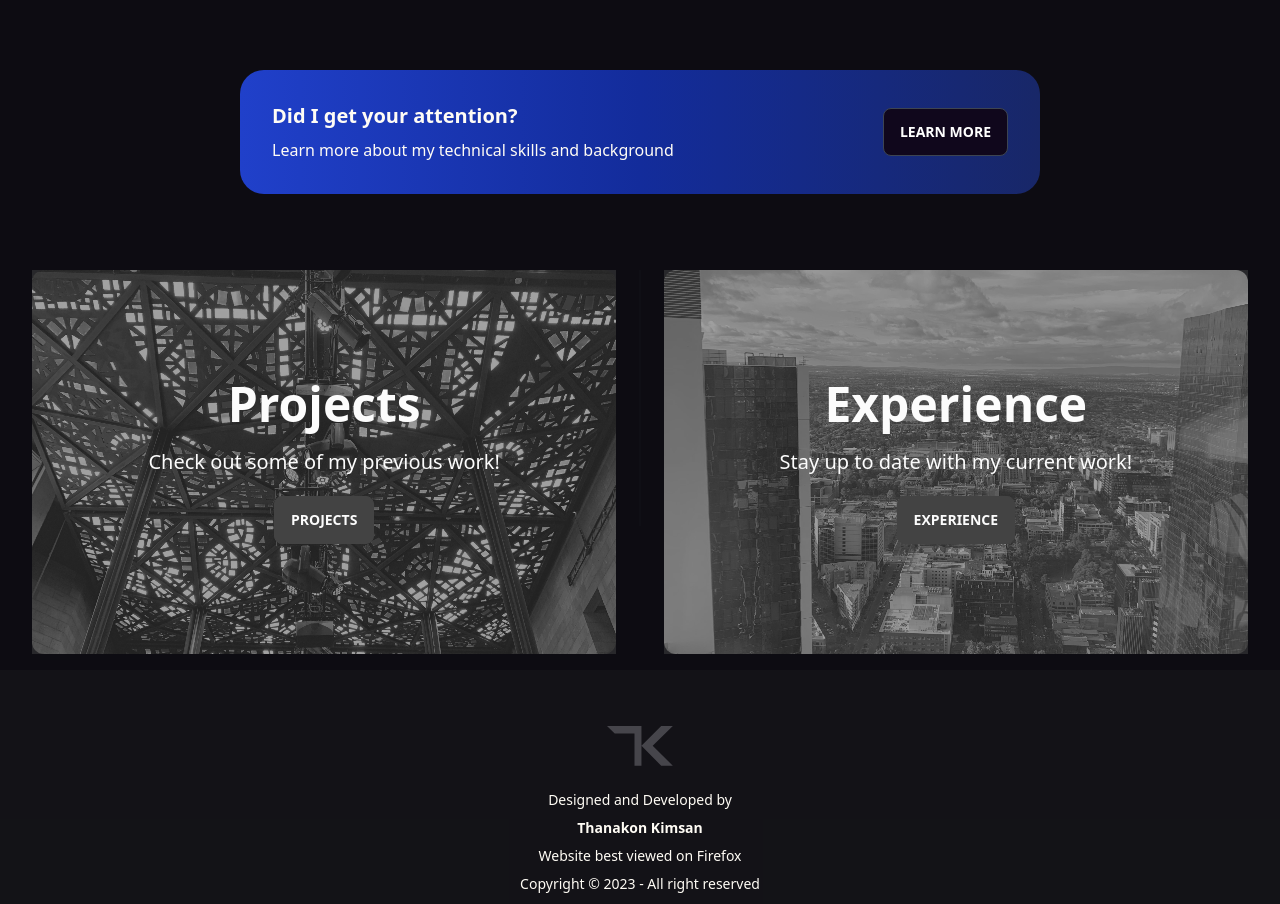
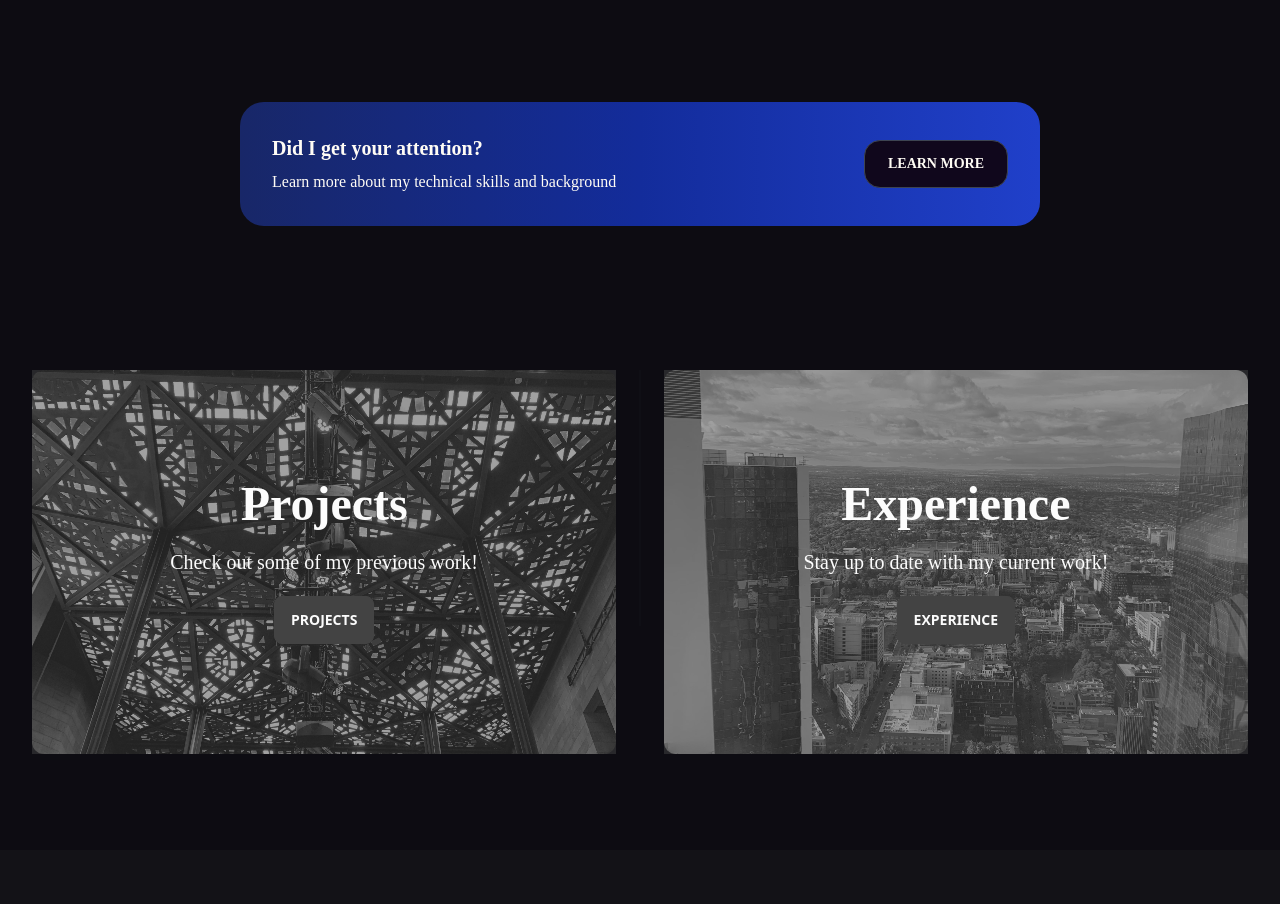
Before and after one commit to konfucius1/portfolio-website, a React (Vite) app: page / in a window 1280 px wide. Shown: the part 706-1610 px from the top of the page. Built offline with nearby package versions, Linux system fonts and the light colour scheme.

Commit message:
home page links and route

```diff
--- a/src/components/Divider.jsx
+++ b/src/components/Divider.jsx
@@ -11,6 +11,7 @@ const Divider = () => {
           image={ProjectBG}
           name="Projects"
           desc="Check out some of my previous work!"
+          path="/projects"
         />
       </div>
       <div className="divider lg:divider-horizontal"></div>
@@ -19,6 +20,7 @@ const Divider = () => {
           image={ExperienceBG}
           name="Experience"
           desc="Stay up to date with my current work!"
+          path="/experience"
         />
       </div>
     </div>
--- a/src/components/Footer.jsx
+++ b/src/components/Footer.jsx
@@ -3,20 +3,20 @@ import logo from '../assets/tk-logo-grey.svg';
 
 const Footer = () => {
   return (
-    <footer className="footer footer-center p-10 bg-neutral-800 bg-opacity-25 text-off-white md:block">
+    <footer className="font-rubik footer footer-center mt-20 p-10 bg-neutral-800 bg-opacity-25 text-off-white md:block">
       <div>
         <img src={logo} alt="Logo" className="h-10 my-4" />
-        <p className="font-light">
+        <p className="font-rubik font-light">
           Designed and Developed by <br />
         </p>
-        <p className="font-bold">
-          Thanakon Kimsan <br />
+        <p className="font-rubik font-semibold">
+          --- Thanakon Kimsan --- <br />
         </p>
-        <p className="font-medium">
-          Website best viewed on Firefox
+        <p className="font-rubik font-medium">
+          Website best viewed on Chrome and Firefox
           <br />
         </p>
-        <p>Copyright © 2023 - All right reserved</p>
+        <p className="font-rubik">Copyright © 2023 - All right reserved</p>
       </div>
     </footer>
   );
--- a/src/components/Hero.jsx
+++ b/src/components/Hero.jsx
@@ -1,6 +1,7 @@
 import React from 'react';
 import { TypeAnimation } from 'react-type-animation';
 import MobileSocial from '../components/MobileSocial';
+import { Link } from 'react-router-dom';
 
 const Hero = () => {
   return (
@@ -22,21 +23,27 @@ const Hero = () => {
           className="text-[#BBC8FF]"
         />
       </p>
-      <p id="hero-paragraph" className="py-4 text-l sm:text-2xl">
+      <p id="hero-paragraph" className="py-4 text-l font-thin sm:text-2xl">
         Passionate about building software products that makes lives better.
         Currently focusing on developing software development skills and gaining
         industry experience.
       </p>
       <MobileSocial />
-      <div className="flex flex-row justify-between items-center rounded-3xl mt-60 bg-gradient-to-r via-[#132c9b]  from-primary-blue to-[#182768]">
+      <div className="flex flex-row justify-between items-center rounded-3xl my-28 sm:mt-52 bg-gradient-to-r via-[#132c9b]  to-primary-blue from-[#182768]">
         <div className="card">
           <div className="card-body">
-            <h2 className="card-title">Did I get your attention?</h2>
-            <p>Learn more about my technical skills and background</p>
+            <h2 className="card-title font-rubik">Did I get your attention?</h2>
+            <p className="font-satoshi font-thin">
+              Learn more about my technical skills and background
+            </p>
           </div>
         </div>
         <div className="px-8">
-          <button className="btn bg-[#10071c]">Learn More</button>
+          <Link to="/about">
+            <button className="btn bg-[#10071c] font-rubik text-off-white rounded-2xl w-36">
+              Learn More
+            </button>
+          </Link>
         </div>
       </div>
     </div>
--- a/src/components/HeroImage.jsx
+++ b/src/components/HeroImage.jsx
@@ -1,6 +1,7 @@
 import React from 'react';
+import { Link } from 'react-router-dom';
 
-const HeroImage = ({ image, name, desc }) => {
+const HeroImage = ({ image, name, desc, path }) => {
   return (
     <div
       className="hero h-96 rounded-xl filter grayscale hover:grayscale-0"
@@ -11,9 +12,14 @@ const HeroImage = ({ image, name, desc }) => {
       <div className="hero-overlay bg-opacity-50 "></div>
       <div className="hero-content text-center text-off-white shadow-sm">
         <div className="max-w-md">
-          <h1 className="mb-5 text-5xl font-bold">{name}</h1>
-          <p className="mb-5 text-xl">{desc}</p>
-          <button className="btn bg-primary-blue text-off-white">{name}</button>
+          <h1 className="font-satoshi mb-5 text-5xl font-bold">{name}</h1>
+          <p className="font-satoshi mb-5 text-xl">{desc}</p>
+
+          <Link to={path}>
+            <button className="btn bg-primary-blue text-off-white">
+              {name}
+            </button>
+          </Link>
         </div>
       </div>
     </div>
--- a/src/components/LeftBar.jsx
+++ b/src/components/LeftBar.jsx
@@ -32,14 +32,14 @@ const LeftBar = () => {
             <img src={instagram} alt="Instagram" className="p-2 w-11" />
           </a>
           <a
-            href="https://www.youtube.com/channel/yourchannel"
+            href="https://www.youtube.com/channel/UCccATyxN0ssiIUZvTu3B4AA"
             target="_blank"
             rel="noopener noreferrer"
           >
             <img src={youtube} alt="YouTube" className="p-2 w-11" />
           </a>
           <a
-            href="https://www.tiktok.com/@yourusername"
+            href="https://www.tiktok.com/@thanakon_kimsan?is_from_webapp=1&sender_device=pc"
             target="_blank"
             rel="noopener noreferrer"
           >
--- a/src/components/MobileSocial.jsx
+++ b/src/components/MobileSocial.jsx
@@ -7,7 +7,7 @@ import tiktok from '../assets/social-media-icons/tiktok-outline-svgrepo-com.svg'
 
 const MobileSocial = () => {
   return (
-    <div className="flex justify-center items-center md:hidden py-24">
+    <div className="flex justify-center items-center md:hidden pt-24">
       <div id="left" className="flex flex-row">
         <a
           href="https://github.com/konfucius1"
@@ -31,14 +31,14 @@ const MobileSocial = () => {
           <img src={instagram} alt="Instagram" className="p-2 w-11" />
         </a>
         <a
-          href="https://www.youtube.com/channel/yourchannel"
+          href="https://www.youtube.com/channel/UCccATyxN0ssiIUZvTu3B4AA"
           target="_blank"
           rel="noopener noreferrer"
         >
           <img src={youtube} alt="YouTube" className="p-2 w-11" />
         </a>
         <a
-          href="https://www.tiktok.com/@yourusername"
+          href="https://www.tiktok.com/@thanakon_kimsan?is_from_webapp=1&sender_device=pc"
           target="_blank"
           rel="noopener noreferrer"
         >
--- a/src/components/RightBar.jsx
+++ b/src/components/RightBar.jsx
@@ -5,7 +5,9 @@ const RightBar = () => {
     <div className="hidden md:block">
       <div id="right" className="flex justify-center items-center min-h-screen">
         <div className="flex-none w-24">
-          <p className="origin-right rotate-90">kimsanthanakon@gmail.com</p>
+          <p className="font-satoshi origin-right rotate-90">
+            kimsanthanakon@gmail.com
+          </p>
         </div>
       </div>
     </div>
--- /dev/null
+++ b/src/components/ScrollToTop.jsx
@@ -0,0 +1,14 @@
+import { useEffect } from 'react';
+import { useLocation } from 'react-router-dom';
+
+function ScrollToTop() {
+  const { pathname } = useLocation();
+
+  useEffect(() => {
+    window.scrollTo(0, 0);
+  }, [pathname]);
+
+  return null;
+}
+
+export default ScrollToTop;
--- a/src/pages/Home.jsx
+++ b/src/pages/Home.jsx
@@ -6,7 +6,7 @@ import Divider from '../components/Divider';
 const Home = () => {
   return (
     <>
-      <div className="flex sm:flex bg-dark px-4 pt-8 sm:px-20 sm:pt-8 relative z-1">
+      <div className="flex sm:flex bg-dark px-4 pt-8 sm:px-20 sm:pt-24 relative z-1">
         <LeftBar />
         <Hero />
         <RightBar />
--- a/src/pages/SharedLayout.jsx
+++ b/src/pages/SharedLayout.jsx
@@ -1,10 +1,12 @@
 import { Link, Outlet } from 'react-router-dom';
 import Footer from '../components/Footer';
 import Navbar from '../components/Navbar';
+import ScrollToTop from '../components/ScrollToTop';
 
 const SharedLayout = () => {
   return (
     <div>
+      <ScrollToTop />
       <Navbar className="z-10 sticky top-0" />
       <section className="py-28">
         <Outlet />
```
